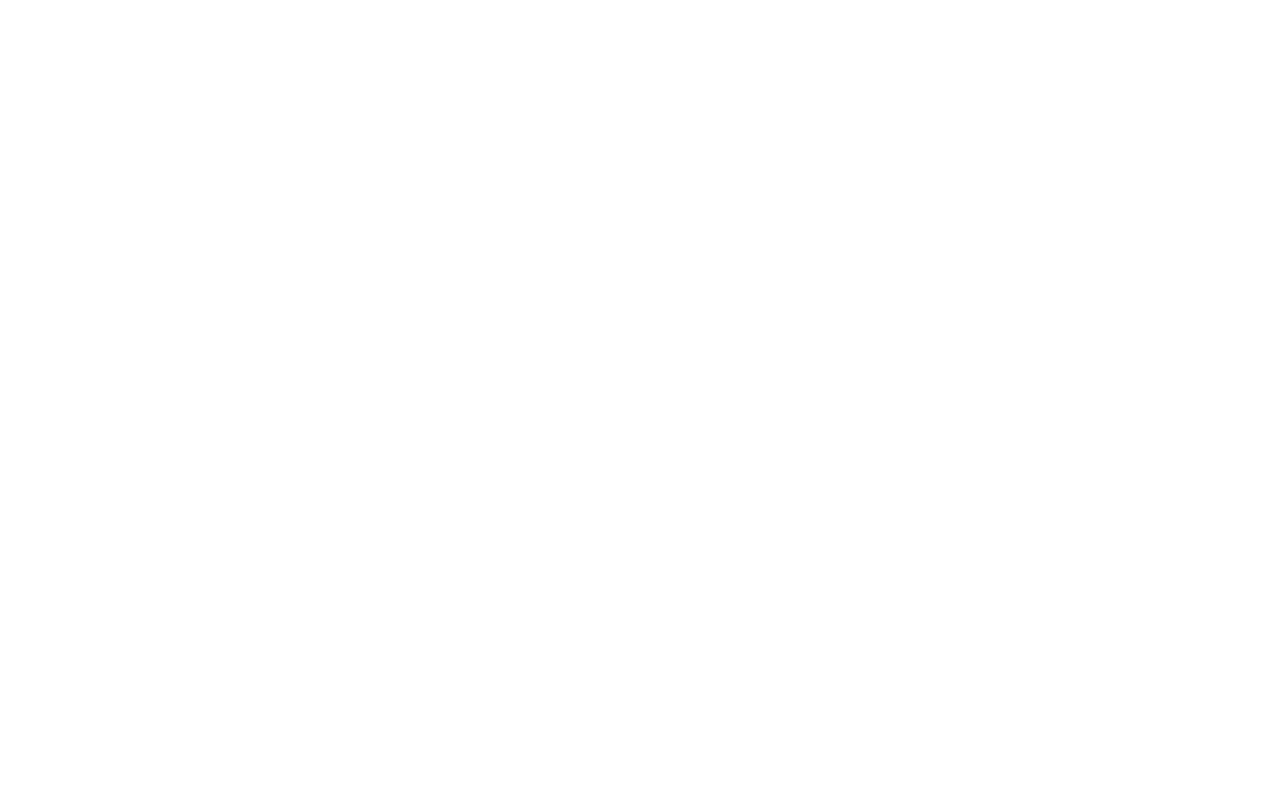
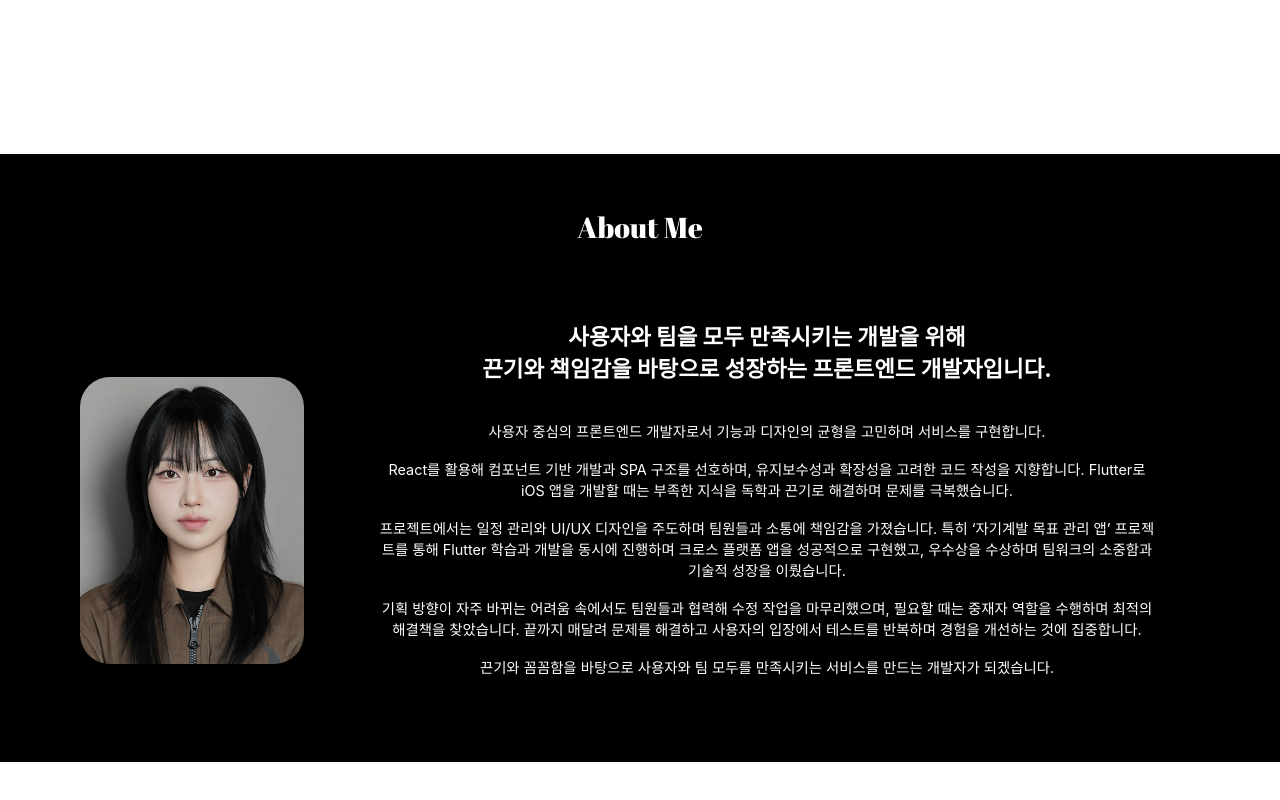
Before and after one commit to rlnrlnworld/portfolio, a React (Create React App) app: page / in a window 1280 px wide. Shown: the part 1974-2774 px from the top of the page. Before the commit the page ends 2028 px from the top, so only its background shows below. Built offline with nearby package versions, Linux system fonts and the light colour scheme.

Commit message:
feat: about 섹션 구현

```diff
--- a/src/App.js
+++ b/src/App.js
@@ -1,8 +1,8 @@
-import logo from './logo.svg';
 import './App.css';
 import Header from './components/Header';
 import HeroSection from './components/HeroSection';
 import Projects from './components/Projects';
+import About from './components/About';
 
 function App() {
   return (
@@ -10,6 +10,7 @@
      <Header />
      <HeroSection />
      <Projects />
+     <About />
     </div>
   );
 }
--- /dev/null
+++ b/src/components/About.js
@@ -0,0 +1,118 @@
+import React, { useEffect, useRef, useState } from 'react'
+import styled, { css, keyframes } from 'styled-components';
+import meImage from '../assets/me.png';
+
+// 페이드 인 애니메이션 정의
+const fadeIn = keyframes`
+  from {
+    opacity: 0;
+    transform: translateY(50px);
+  }
+  to {
+    opacity: 1;
+    transform: translateY(0);
+  }
+`;
+
+// 프로젝트 섹션 스타일링
+const AboutContainer = styled.section`
+  display: flex;
+  flex-direction: column;
+  justify-content: center;
+  align-items: center;
+  text-align: center;
+  margin: 100px 0px;
+  background-color: black;
+  padding: 30px 80px;
+
+  /* 초기 상태는 opacity 0, translateY로 위에서 아래로 */
+  opacity: 0;
+  transform: translateY(50px);
+
+  /* isVisible 상태에 따라 애니메이션 적용 */
+  ${(props) =>
+    props.isVisible &&
+    css`
+      animation: ${fadeIn} 0.8s ease-out forwards;
+    `}
+`;
+const AboutTitle = styled.h2`
+  @import url('https://fonts.googleapis.com/css2?family=Abril+Fatface&display=swap');
+  font-family: 'Abril Fatface', serif;
+  font-weight: 400;
+  font-size: 1.8rem;
+  color: white;
+`;
+const AboutSubtitle = styled.h3`
+  color: white;
+  font-weight: bold;
+  font-size: 1.4rem;
+  margin-top: 10px;
+`
+const AboutDescription = styled.p`
+  color: white;
+  font-size: 0.9rem;
+  width: 90%;
+`;
+const AboutMe = styled.div`
+  display: flex;
+  align-items: center;
+  margin-top: 40px;
+  width: 100%;
+  gap: 30px;
+`
+const AboutImage = styled.img`
+  width: 20%;
+  border-radius: 30px;
+  opacity: 0.85;
+`
+const AboutSubMe = styled.div`
+  display: flex;
+  flex-direction: column;
+  justify-content: center;
+  align-items: center;
+  margin-bottom: 40px;
+`
+
+const About = () => {
+  const [isVisible, setIsVisible] = useState(false);
+    const ref = useRef();
+
+    useEffect(() => {
+      const observer = new IntersectionObserver(
+        ([entry]) => {
+          if (entry.isIntersecting) {
+            setIsVisible(true);
+            observer.disconnect();
+          }
+        },
+        { threshold: 0.3 }
+      );
+
+      if (ref.current) {
+        observer.observe(ref.current);
+      }
+
+      return () => observer.disconnect();
+    }, []);
+
+  return (
+    <AboutContainer id='about' ref={ref} isVisible={isVisible}>
+      <AboutTitle>About Me</AboutTitle>
+      <AboutMe>
+        <AboutImage src={meImage}/>
+        <AboutSubMe>
+          <AboutSubtitle>사용자와 팀을 모두 만족시키는 개발을 위해 <br/>끈기와 책임감을 바탕으로 성장하는 프론트엔드 개발자입니다. </AboutSubtitle>
+          <AboutDescription>
+            사용자 중심의 프론트엔드 개발자로서 기능과 디자인의 균형을 고민하며 서비스를 구현합니다. <br/><br/>React를 활용해 컴포넌트 기반 개발과 SPA 구조를 선호하며, 유지보수성과 확장성을 고려한 코드 작성을 지향합니다. Flutter로 iOS 앱을 개발할 때는 부족한 지식을 독학과 끈기로 해결하며 문제를 극복했습니다.
+            <br/><br/>프로젝트에서는 일정 관리와 UI/UX 디자인을 주도하며 팀원들과 소통에 책임감을 가졌습니다. 특히 ‘자기계발 목표 관리 앱’ 프로젝트를 통해 Flutter 학습과 개발을 동시에 진행하며 크로스 플랫폼 앱을 성공적으로 구현했고, 우수상을 수상하며 팀워크의 소중함과 기술적 성장을 이뤘습니다.
+            <br/><br/>기획 방향이 자주 바뀌는 어려움 속에서도 팀원들과 협력해 수정 작업을 마무리했으며, 필요할 때는 중재자 역할을 수행하며 최적의 해결책을 찾았습니다. 끝까지 매달려 문제를 해결하고 사용자의 입장에서 테스트를 반복하며 경험을 개선하는 것에 집중합니다.
+            <br/><br/>끈기와 꼼꼼함을 바탕으로 사용자와 팀 모두를 만족시키는 서비스를 만드는 개발자가 되겠습니다.
+          </AboutDescription>
+        </AboutSubMe>
+      </AboutMe>
+    </AboutContainer>
+  )
+}
+
+export default About
```
Also changed, not shown: src/assets/me.png (added).
